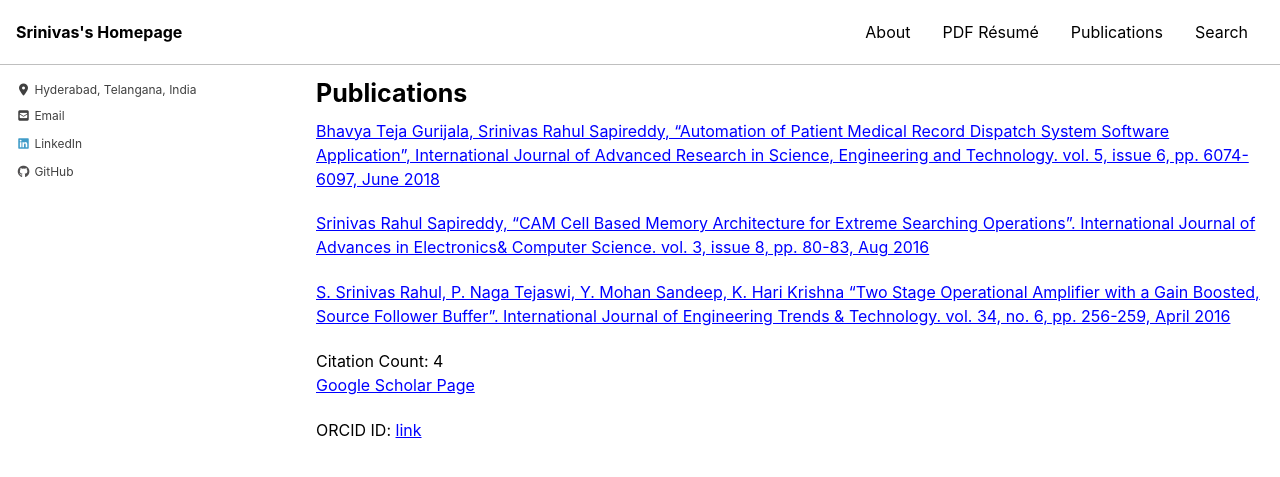
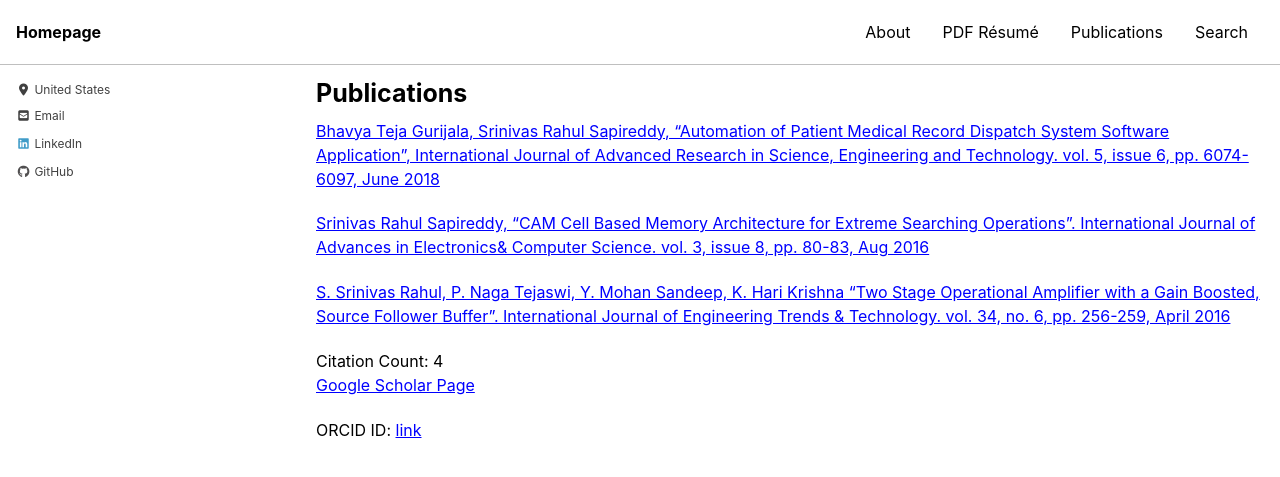
Before and after one commit to srsapireddy/srsapireddy.github.io, a Jekyll site: the page built from _pages/publications.md, in a window 1280 px wide and 900 px high. Shown: the top 477 px of the window. Built offline with Jekyll 4.4.1, drawn with Linux system fonts in a browser that asks for light colours; cached includes are drawn as plain includes; nearby versions of some CDN libraries; some of the changed text lies outside the part shown.

Commit message:
Update _config.yml

```diff
--- a/_config.yml
+++ b/_config.yml
@@ -16,11 +16,11 @@
 
 # Site Settings
 locale                   : "en-US"
-title                    : "Srinivas's Homepage"
+title                    : "Homepage"
 title_separator          : "-"
 subtitle                 : # "Data Science Portfolio" # site tagline that appears below site title in masthead
-name                     : "Srinivas Rahul Sapireddy"
-description              : # "Data Science Portfolio"
+name                     : "Srinivas Rahul"
+description              : "Personal Website"
 url                      : # the base hostname & protocol for your site e.g. "https://mmistakes.github.io"
 baseurl                  : # the subpath of your site, e.g. "/blog"
 repository               : # GitHub username/repo-name e.g. "mmistakes/minimal-mistakes"
@@ -110,7 +110,7 @@
   name             : # "Srinivas Rahul Sapireddy"
   avatar           : # "/images/image.jpeg" # path of avatar image, e.g. "/assets/images/bio-photo.jpg"
   bio              : # "Data Science Portfolio"
-  location         : "Hyderabad, Telangana, India"
+  location         : "United States"
   email            :
   github           : "srsapireddy"
   linkedin         : "srsapireddy2020"
```
